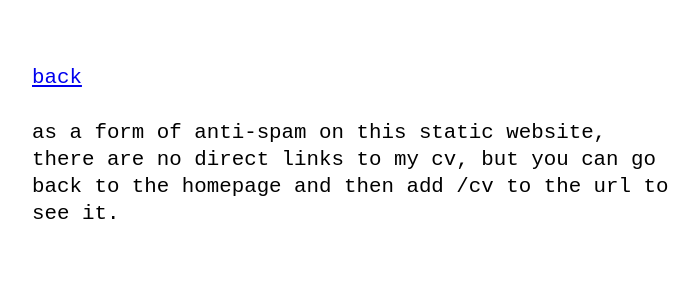
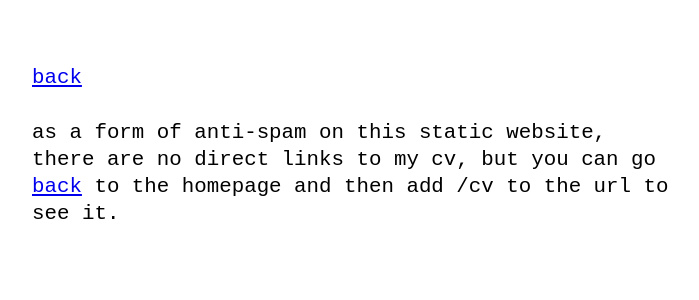
Before and after one commit to lemurodigital/lemuro.digital, a Jekyll site: the page built from easter-egg.md, in a window 1280 px wide. Shown: the top 300 px of the page, without its empty margins (288-987 px from the left). Built offline with Jekyll 4.4.1, drawn with Linux system fonts in a browser that asks for light colours; part of the change alters nothing that is shown.

Commit message:
Hideaway

```diff
--- a/easter-egg.md
+++ b/easter-egg.md
@@ -4,4 +4,4 @@ title:
 sitemap: false
 ---
 
-as a form of anti-spam on this static website, there are no direct links to my cv, but you can go back to the homepage and then add /cv to the url to see it.
+as a form of anti-spam on this static website, there are no direct links to my cv, but you can go [back](https://lemuro.digital/) to the homepage and then add /cv to the url to see it.
```
Also changed, not shown: assets/cat.webp (added).
